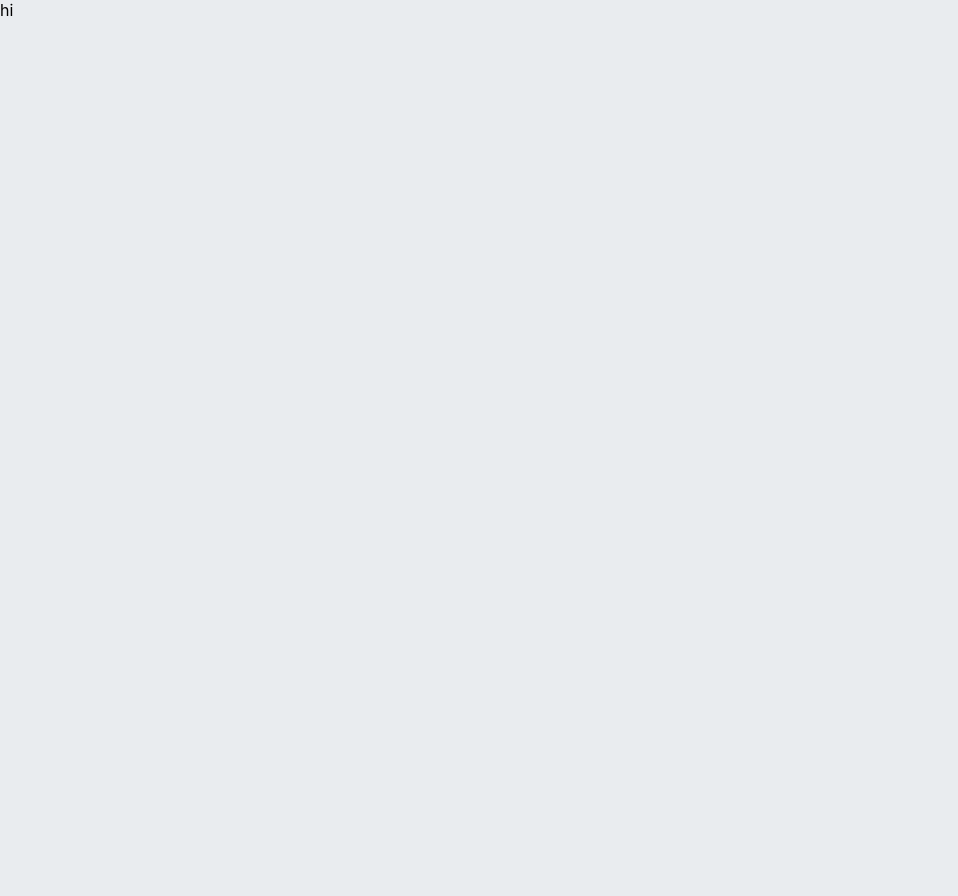
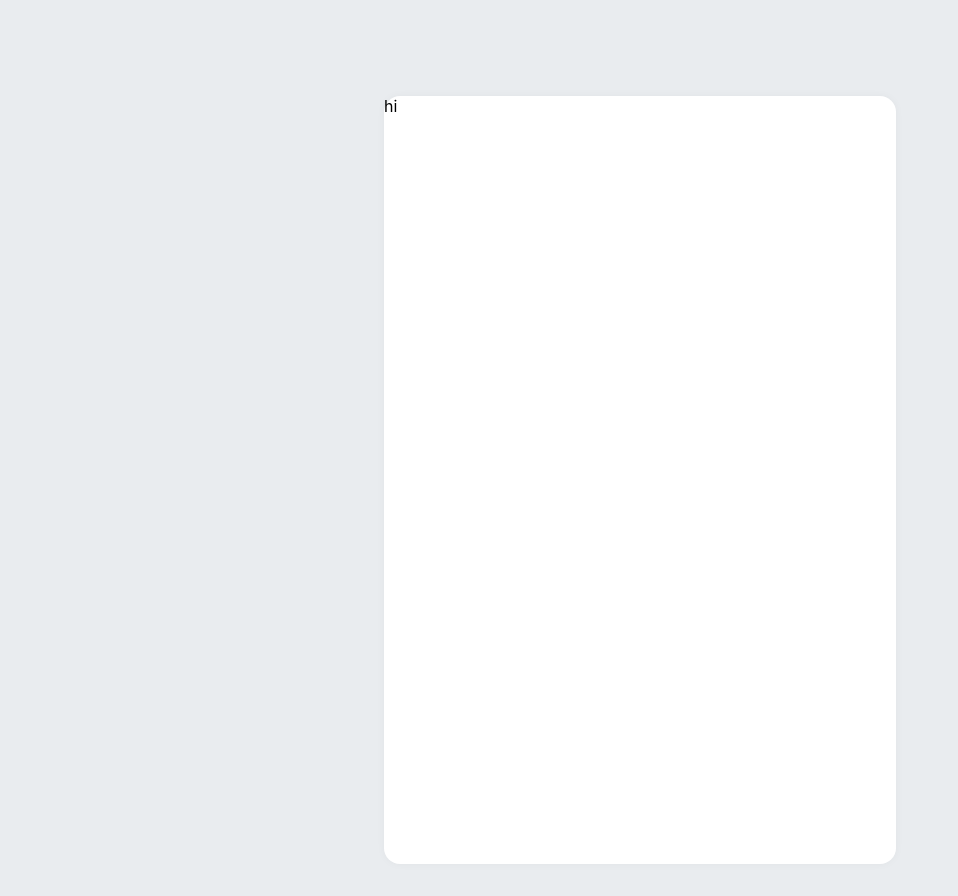
Before and after one commit to lwnh/Node_todolist, a React (Create React App) app: page / in a window 1280 px wide. Shown: the whole page, without its empty margins (0-958 px from the left). Before the commit the page ends 800 px from the top, so only its background shows below. Built offline with nearby package versions, Linux system fonts and the light colour scheme.

Commit message:
TodoTemplate 컴포넌트 생성
- 중앙 흰색 박스

```diff
--- a/src/App.js
+++ b/src/App.js
@@ -1,5 +1,6 @@
 import React from 'react'
 import { createGlobalStyle } from 'styled-components';
+import TodoTemplate from './components/TodoTemplate';
 
 const GlobalStyle = createGlobalStyle`
   body {
@@ -11,7 +12,7 @@
   return (
     <>
       <GlobalStyle />
-      <div>hi</div>
+      <TodoTemplate>hi</TodoTemplate>
     </>
   )
 }
--- /dev/null
+++ b/src/components/TodoTemplate.js
@@ -0,0 +1,24 @@
+import React from 'react';
+import styled from 'styled-components';
+
+const TodoTemplateBlock = styled.div`
+    width: 512px;
+    height: 768px;
+
+    position: relative;
+    background: white;
+    border-radius: 16px;
+    box-shadow: 0 0 8px 0 rgba(0, 0, 0, 0.04);
+
+    margin: 0 auto;
+    margin-top: 96px;
+    margin-bottom: 32px;
+    display: flex;
+    flex-direction: column;
+`;
+
+function TodoTemplate({ children }) {
+    return <TodoTemplateBlock>{children}</TodoTemplateBlock>;
+}
+
+export default TodoTemplateBlock;
```
